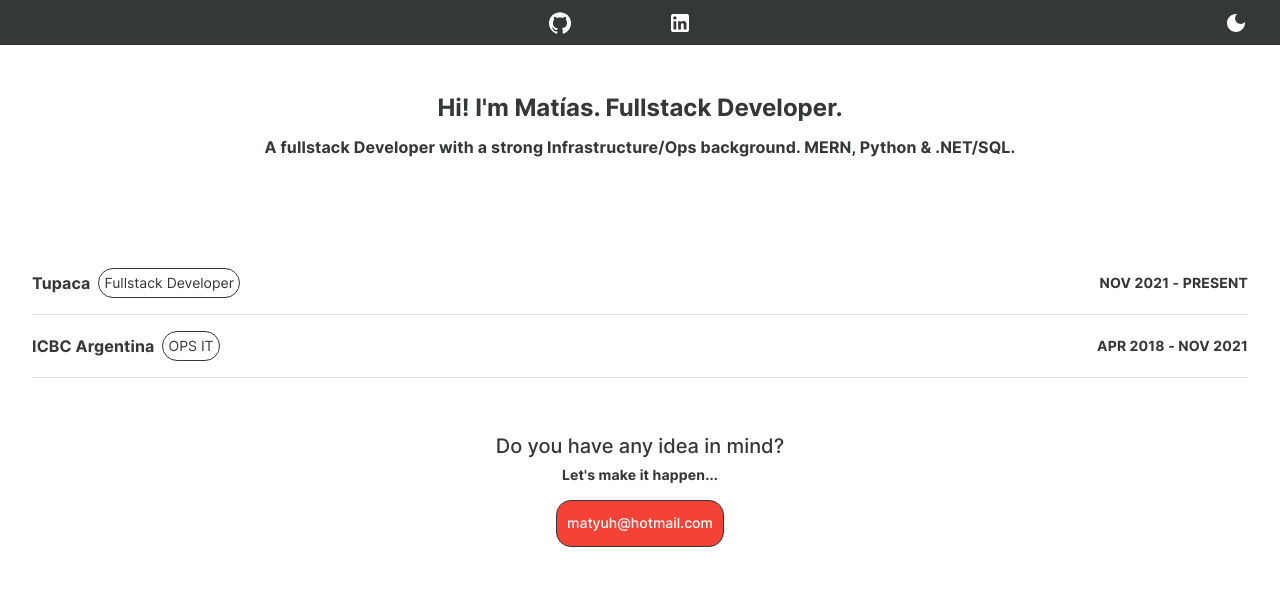
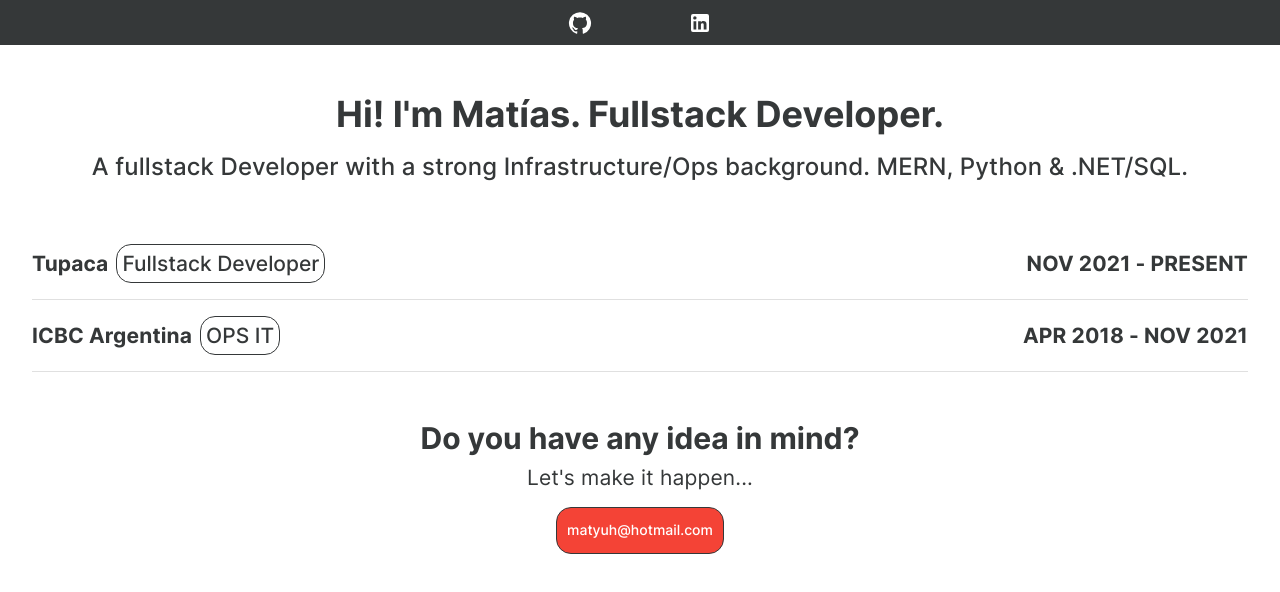
Before and after one commit to matyuhh/amti-web, a React (Create React App) app: page / in a window 1280 px wide. Shown: the top 592 px of the page. Built offline with nearby package versions, Linux system fonts and the light colour scheme.

Commit message:
AMTI-6 cambios en theme

```diff
--- a/src/components/Experience/Experience.tsx
+++ b/src/components/Experience/Experience.tsx
@@ -1,6 +1,6 @@
 import { memo } from 'react';
-import ListSubheader from '@mui/material/ListSubheader';
 import List from '@mui/material/List';
+import Box from '@mui/material/Box';
 import Typography from '@mui/material/Typography';
 
 import ExperienceListItem from './ExperienceListItem';
@@ -13,7 +13,7 @@ const companiesExperience: ExperienceListItemInterface[] = [
     from: 'NOV 2021',
     to: 'PRESENT',
     children: (
-      <>
+      <Box pt={1}>
         <Typography variant="h5">
           Web application development for systems of different types/industries.
         </Typography>
@@ -37,7 +37,7 @@ const companiesExperience: ExperienceListItemInterface[] = [
         <Typography variant="h5">
           + SQL Server, .NET Web APIs, Microsoft Azure, Docker.
         </Typography>
-      </>
+      </Box>
     ),
   },
   {
@@ -46,7 +46,7 @@ const companiesExperience: ExperienceListItemInterface[] = [
     from: 'APR 2018',
     to: 'NOV 2021',
     children: (
-      <>
+      <Box pt={1}>
         <Typography variant="h5">
           + Linux, Unix, Windows, Openshift, AWS.
         </Typography>
@@ -56,30 +56,15 @@ const companiesExperience: ExperienceListItemInterface[] = [
         <Typography variant="h5">
           + Grafana, Naemon, Jira, Kibana, Elastic, Datadog, Docker, Gitlab.
         </Typography>
-      </>
+      </Box>
     ),
   },
 ];
 
-const classes = {
-  list: {
-    width: '100%',
-    minWidth: 320,
-    bgcolor: 'background.paper',
-    px: '32px',
-  },
-};
-
 const Experience = () => (
   <List
-    sx={classes.list}
     component="nav"
     aria-labelledby="nested-list-subheader"
-    subheader={(
-      <ListSubheader component="div" id="nested-list-subheader">
-        Nested List Items
-      </ListSubheader>
-      )}
   >
     {companiesExperience.map(({
       company, companyRole, from, to, children,
--- a/src/components/Experience/ExperienceListItem.tsx
+++ b/src/components/Experience/ExperienceListItem.tsx
@@ -10,17 +10,7 @@ import Divider from '@mui/material/Divider';
 import { ExperienceListItemInterface } from '../../interfaces/experience';
 
 const classes = {
-  listItem: {
-    display: 'flex',
-    flexDirection: 'column',
-    padding: '8px 0px',
-  },
   experienceButton: {
-    minWidth: '320px',
-    display: 'flex',
-    width: '100%',
-    justifyContent: 'space-between',
-    padding: '8px 0px',
     flexDirection: { xs: 'column', sm: 'row' },
   },
   leftExperienceButtonData: {
@@ -47,21 +37,21 @@ const ExperienceListItem = ({
 
   return (
     <>
-      <ListItem sx={classes.listItem}>
+      <ListItem>
 
         <ListItemButton onClick={handleClick} sx={classes.experienceButton}>
           <Box sx={classes.leftExperienceButtonData}>
-            <Typography variant="h3" color={open ? 'error.main' : ''}>
+            <Typography variant="h4" color={open ? 'error.main' : ''} fontWeight={600}>
               {company}
             </Typography>
             <Box sx={classes.companyRole}>
-              <Typography variant="h5">
+              <Typography variant="h5" fontWeight={500}>
                 {companyRole}
               </Typography>
             </Box>
           </Box>
           <Box>
-            <Typography variant="h4">
+            <Typography variant="h4" fontWeight={600}>
               {`${from} - ${to}`}
             </Typography>
           </Box>
--- a/src/components/Navbar/Navbar.tsx
+++ b/src/components/Navbar/Navbar.tsx
@@ -19,7 +19,8 @@ const classes = {
     display: 'flex',
     flexDirection: 'row',
     alignItems: 'center',
-    justifyContent: 'space-between',
+    // justifyContent: 'space-between', TO DO: Dark mode
+    justifyContent: 'center',
     px: 3.5,
   },
   itemsContainer: {
@@ -28,7 +29,6 @@ const classes = {
     display: 'flex',
     justifyContent: 'space-around',
   },
-  darkModeSwitch: { color: 'secondary.main' },
 };
 
 const navbarItems: NavbarItemInterface[] = [
@@ -41,17 +41,17 @@ const Navbar = () => (
     <Box sx={classes.container}>
       <Toolbar sx={classes.toolbar}>
 
-        <Box display={{ xs: 'none', sm: 'block' }} />
+        {/* <Box display={{ xs: 'none', sm: 'block' }} /> */}
 
         <Box sx={classes.itemsContainer}>
           {navbarItems.map(({ icon, href }) => <NavbarItem icon={icon} href={href} />)}
         </Box>
 
-        <Box>
-          <IconButton sx={classes.darkModeSwitch}>
+        {/* <Box>
+          <IconButton color="secondary">
             <DarkModeIcon />
           </IconButton>
-        </Box>
+        </Box> */}
 
       </Toolbar>
     </Box>
--- a/src/components/Navbar/NavbarItem.tsx
+++ b/src/components/Navbar/NavbarItem.tsx
@@ -5,18 +5,12 @@ import Link from '@mui/material/Link';
 
 import { NavbarItemInterface } from '../../interfaces/navbar';
 
-const classes = {
-  iconButton: {
-    color: 'secondary.main',
-  },
-};
-
 const NavbarItem = ({ icon, href }: NavbarItemInterface) => (
   <Button
     component={Link}
     href={href}
   >
-    <IconButton sx={classes.iconButton}>
+    <IconButton color="secondary">
       {icon}
     </IconButton>
   </Button>
--- a/src/core-ui/theme.ts
+++ b/src/core-ui/theme.ts
@@ -7,6 +7,7 @@ import colors from './colors';
 
 const theme = createTheme({
   palette: {
+    mode: 'light',
     primary: {
       main: colors.black,
     },
@@ -28,41 +29,35 @@ const theme = createTheme({
     fontFamily: ['Inter', 'sans-serif'].join(','),
     h1: {
       fontWeight: 600,
-      fontSize: '24px',
-      lineHeight: '29.05px',
+      fontSize: '36px',
+      lineHeight: '43.60px',
     },
     h2: {
-      fontWeight: 500,
-      fontSize: '20px',
-      lineHeight: '24.2px',
+      fontWeight: 600,
+      fontSize: '30px',
+      lineHeight: '36.75px',
     },
     h3: {
-      fontWeight: 700,
-      fontSize: '16px',
-      lineHeight: '18px',
+      fontWeight: 500,
+      fontSize: '24px',
+      lineHeight: '27px',
       letterSpacing: 0.15,
     },
     h4: {
-      fontWeight: 700,
-      fontSize: '14px',
-      lineHeight: '18px',
+      fontWeight: 400,
+      fontSize: '21px',
+      lineHeight: '27px',
       letterSpacing: 0.15,
     },
     h5: {
       fontWeight: 400,
-      fontSize: '14px',
-      lineHeight: '18px',
+      fontSize: '21px',
+      lineHeight: '27px',
     },
     h6: {
       fontWeight: 500,
-      fontSize: '12px',
-      lineHeight: '13px',
-    },
-    subtitle1: {
-      fontSize: '11px',
-      fontWeight: 500,
-      lineHeight: '13.31px',
-      letterSpacing: '0.15px',
+      fontSize: '18px',
+      lineHeight: '19px',
     },
   },
   components: {
@@ -112,6 +107,43 @@ const theme = createTheme({
         },
       },
     },
+    MuiList: {
+      styleOverrides: {
+        root: {
+          width: '100%',
+          minWidth: 320,
+          bgcolor: 'background.paper',
+          padding: '0px 32px',
+        },
+      },
+    },
+    MuiListItem: {
+      styleOverrides: {
+        root: {
+          display: 'flex',
+          flexDirection: 'column',
+          padding: '8px 0px',
+        },
+      },
+    },
+    MuiListItemButton: {
+      styleOverrides: {
+        root: {
+          minWidth: '320px',
+          display: 'flex',
+          width: '100%',
+          justifyContent: 'space-between',
+          padding: '8px 0px',
+        },
+      },
+    },
+    MuiTypography: {
+      styleOverrides: {
+        root: {
+          color: 'text.primary',
+        },
+      },
+    },
   },
 });
 
```
